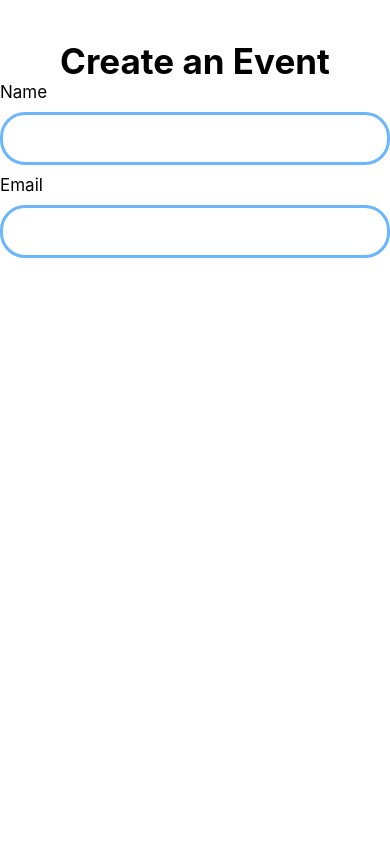
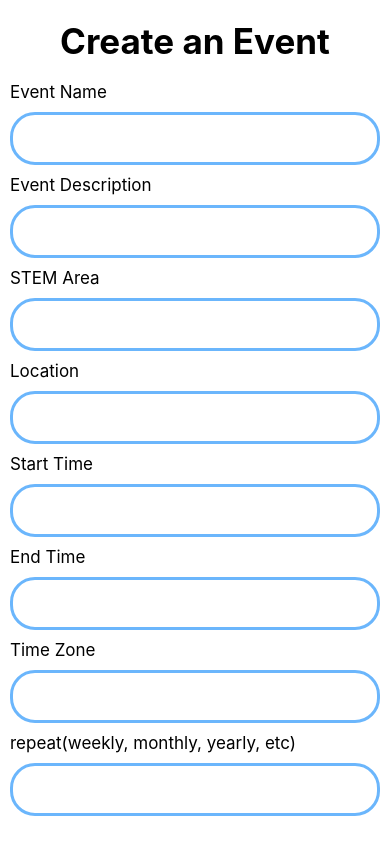
Before and after one commit to STEM-E-Youth-Career-Development-Program/map-app, a React Native app: screen / in a window 390 px wide. Built offline with nearby package versions, Linux system fonts and the light colour scheme.

Commit message:
Started building the CreateEventScreen

```diff
--- a/App.js
+++ b/App.js
@@ -1,22 +1,6 @@
-import { StyleSheet, View } from 'react-native';
-import AppForm from './app/components/AppForm';
-import AppFormField from './app/components/AppFormField';
-import PageHeader from './app/components/PageHeader';
+import React from 'react';
+import CreateEventScreen from './app/screens/CreateEventScreen';
 
 export default function App() {
-  return (
-    <View style={styles.container}>
-      <PageHeader header={'Create an Event'} />
-      <AppForm initialValues={{ name: '', email: '' }}>
-        <AppFormField name={'name'} label={'Name'} />
-        <AppFormField name={'email'} label={'Email'} />
-      </AppForm>
-    </View>
-  );
+  return <CreateEventScreen />;
 }
-
-const styles = StyleSheet.create({
-  container: {
-    paddingVertical: 40,
-  },
-});
--- a/app/components/PageHeader.js
+++ b/app/components/PageHeader.js
@@ -17,5 +17,6 @@ const styles = StyleSheet.create({
     fontWeight: 'bold',
     fontSize: 35,
     textAlign: 'center',
+    marginVertical: 20,
   },
 });
--- a/app/components/Screen.js
+++ b/app/components/Screen.js
@@ -1,12 +1,12 @@
 import React from 'react';
-import { SafeAreaView, StyleSheet, View } from 'react-native';
+import { SafeAreaView, ScrollView, StyleSheet, View } from 'react-native';
 import Constants from 'expo-constants';
 
 function Screen({ children, style }) {
   return (
-    <SafeAreaView style={[styles.screen, style]}>
+    <ScrollView style={[styles.screen, style]}>
       <View style={[styles.view, style]}>{children}</View>
-    </SafeAreaView>
+    </ScrollView>
   );
 }
 
@@ -14,10 +14,12 @@ export default Screen;
 
 const styles = StyleSheet.create({
   screen: {
+    flex: 1,
     paddingTop: Constants.statusBarHeight,
-    flex: 1,
+    padding: 10,
   },
   view: {
+    paddingBottom: 40,
     flex: 1,
   },
 });
--- /dev/null
+++ b/app/screens/CreateEventScreen.js
@@ -0,0 +1,54 @@
+import React from 'react';
+import { StyleSheet } from 'react-native';
+import * as Yup from 'yup';
+
+import AppForm from '../components/AppForm';
+import AppFormField from '../components/AppFormField';
+import PageHeader from '../components/PageHeader';
+import Screen from '../components/Screen';
+
+const validationSchema = Yup.object().shape({
+  name: Yup.string().required().label('Name'),
+  description: Yup.string().required('Please describe the event'),
+  area: Yup.string().required('Please include the area'),
+  location: Yup.string().required('Please include the location'),
+  startTime: Yup.date().required('Please type in the start time'),
+});
+
+function CreateEventScreen(props) {
+  return (
+    <Screen>
+      <PageHeader header={'Create an Event'} />
+      <AppForm
+        initialValues={{
+          name: '',
+          description: '',
+          area: '',
+          location: '',
+          startTime: '',
+          endTime: '',
+          timeZone: '',
+          repeats: '',
+        }}
+        onSubmit={(values) => console.log(values)}
+        validationSchema={validationSchema}
+      >
+        <AppFormField name={'name'} label="Event Name" />
+        <AppFormField name={'description'} label="Event Description" />
+        <AppFormField name={'area'} label="STEM Area" />
+        <AppFormField name={'location'} label="Location" />
+        <AppFormField name={'startTime'} label="Start Time" />
+        <AppFormField name={'endTime'} label="End Time" />
+        <AppFormField name={'timeZone'} label="Time Zone" />
+        <AppFormField
+          name={'repeat'}
+          label="repeat(weekly, monthly, yearly, etc)"
+        />
+      </AppForm>
+    </Screen>
+  );
+}
+
+export default CreateEventScreen;
+
+const styles = StyleSheet.create({});
--- a/package.json
+++ b/package.json
@@ -14,7 +14,8 @@
     "expo-status-bar": "~1.4.2",
     "formik": "^2.2.9",
     "react": "18.1.0",
-    "react-native": "0.70.5"
+    "react-native": "0.70.5",
+    "yup": "^1.0.2"
   },
   "devDependencies": {
     "@babel/core": "^7.12.9"
```
Also changed, not shown: 1 other file (tests, documents, lock files or other folders).
